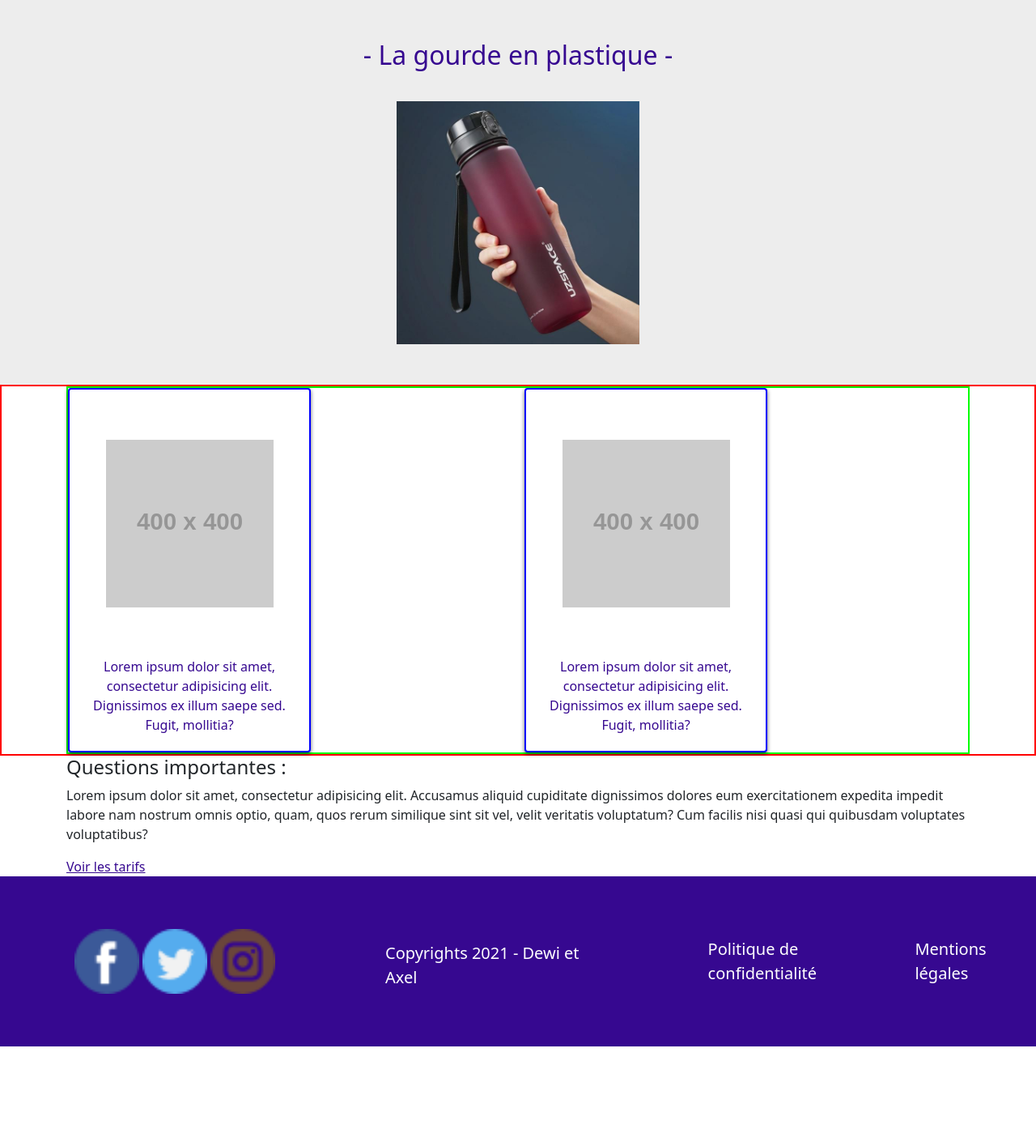
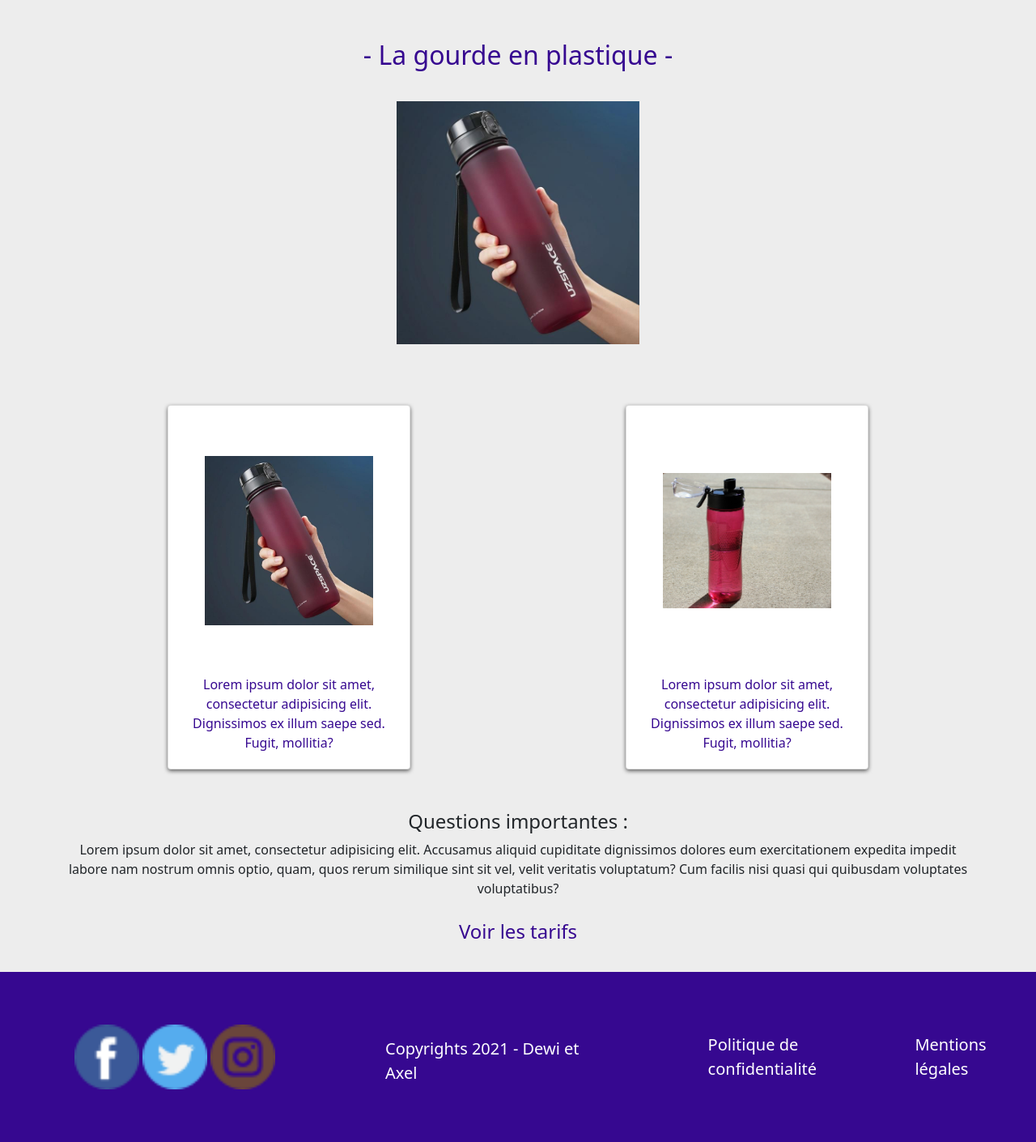
Before and after one commit to AxelGir/mspr-wis1, a PHP site: page /details-plastique.php in a window 1280 px wide. Shown: the part 113-1523 px from the top of the page at 81% size. Before the commit the page ends 1405 px from the top, so only its background shows below. Run offline with PHP 8.4, Linux system fonts and the light colour scheme; grey boxes labelled with a size stand in for pictures from a placeholder-image service; some libraries are stand-ins or nearby versions.

Commit message:
update: mise en page details x3

```diff
--- a/details-metal.php
+++ b/details-metal.php
@@ -6,7 +6,7 @@
 
     <section id="presentation-top">
         <div class="container">
-            <h2>- La gourde en metal -</h2>
+            <h2 class="home-title">- La gourde en metal -</h2>
             <img src="https://placehold.it/400x400">
         </div>
     </section>
--- a/details-plastique.php
+++ b/details-plastique.php
@@ -15,11 +15,11 @@
         <div class="container">
             <div class="cards-wrapper">
                 <div class="card">
-                    <img src="https://placehold.it/400x400">
+                    <img src="images/plastique-square.jpg">
                     <span>Lorem ipsum dolor sit amet, consectetur adipisicing elit. Dignissimos ex illum saepe sed. Fugit, mollitia?</span>
                 </div>
                 <div class="card">
-                    <img src="https://placehold.it/400x400">
+                    <img src="images/plastique-paysage3.jpg">
                     <span>Lorem ipsum dolor sit amet, consectetur adipisicing elit. Dignissimos ex illum saepe sed. Fugit, mollitia?</span>
                 </div>
             </div>
@@ -37,7 +37,7 @@
                     voluptatibus?</p>
             </div>
 
-            <a class="see-price" href="#">Voir les tarifs</a>
+            <a class="btn btn-tarifs" href="#">Voir les tarifs</a>
 
         </div>
     </section>
--- a/details-verre.php
+++ b/details-verre.php
@@ -6,7 +6,7 @@
 
     <section id="presentation-top">
         <div class="container">
-            <h2>- La gourde en verre -</h2>
+            <h2 class="home-title">- La gourde en verre -</h2>
             <img src="https://placehold.it/400x400">
         </div>
     </section>
--- a/src/scss/pages/_details-metal.scss
+++ b/src/scss/pages/_details-metal.scss
@@ -1,3 +1,8 @@
+#presentation-top {
+  padding: 25px 0;
+  background-color: #EDEDED;
+}
+
 #presentation-top .container {
   padding: 25px 0;
   text-align: center;
@@ -8,17 +13,29 @@
 }
 
 #presentation-middle {
-  border: solid 2px red;
+  padding: 25px 0;
+  background-color: #EDEDED;
   text-align: center;
 }
 
-/* à poser à Ronan : Comment cibler les colones indépendemment ? */
-
 #presentation-middle .cards-wrapper {
-  border: solid 2px lime;
   column-count: 2;
 }
 
 #presentation-middle .card {
-  border: solid 2px blue;
+  margin: auto;
 }
+
+#presentation-bottom {
+  padding: 25px 0;
+  background-color: #EDEDED;
+}
+
+#presentation-bottom .container {
+  text-align: center;
+
+}
+
+#presentation-bottom .container .faq {
+
+}
--- a/src/scss/pages/_details-plastique.scss
+++ b/src/scss/pages/_details-plastique.scss
@@ -13,17 +13,29 @@
 }
 
 #presentation-middle {
-  border: solid 2px red;
+  padding: 25px 0;
+  background-color: #EDEDED;
   text-align: center;
 }
 
-/* à poser à Ronan : Comment cibler les colones indépendemment ? */
-
 #presentation-middle .cards-wrapper {
-  border: solid 2px lime;
   column-count: 2;
 }
 
 #presentation-middle .card {
-  border: solid 2px blue;
+  margin: auto;
 }
+
+#presentation-bottom {
+  padding: 25px 0;
+  background-color: #EDEDED;
+}
+
+#presentation-bottom .container {
+  text-align: center;
+
+}
+
+#presentation-bottom .container .faq {
+
+}
--- a/src/scss/pages/_details-verre.scss
+++ b/src/scss/pages/_details-verre.scss
@@ -1,3 +1,8 @@
+#presentation-top {
+  padding: 25px 0;
+  background-color: #EDEDED;
+}
+
 #presentation-top .container {
   padding: 25px 0;
   text-align: center;
@@ -8,17 +13,29 @@
 }
 
 #presentation-middle {
-  border: solid 2px red;
+  padding: 25px 0;
+  background-color: #EDEDED;
   text-align: center;
 }
 
-/* à poser à Ronan : Comment cibler les colones indépendemment ? */
-
 #presentation-middle .cards-wrapper {
-  border: solid 2px lime;
   column-count: 2;
 }
 
 #presentation-middle .card {
-  border: solid 2px blue;
+  margin: auto;
 }
+
+#presentation-bottom {
+  padding: 25px 0;
+  background-color: #EDEDED;
+}
+
+#presentation-bottom .container {
+  text-align: center;
+
+}
+
+#presentation-bottom .container .faq {
+
+}
```
Also changed, not shown: assets/css/app.css.
